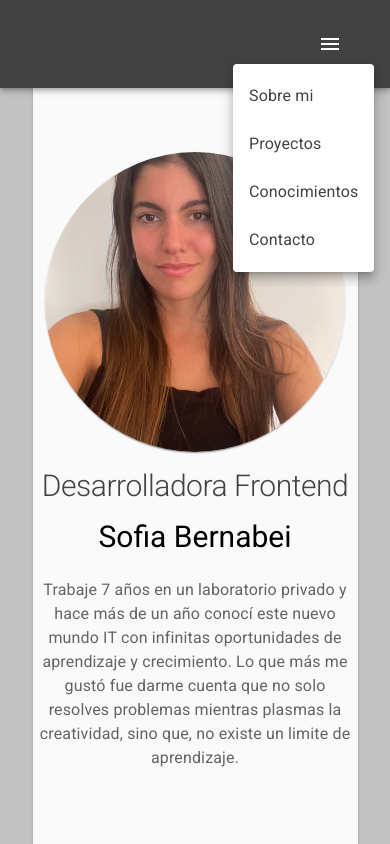
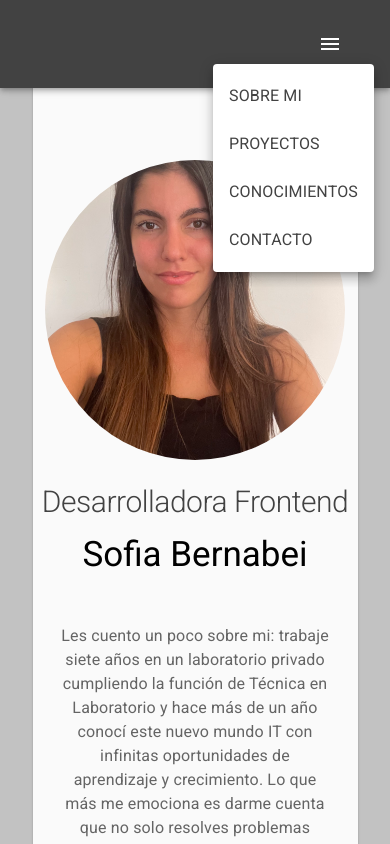
Before and after one commit to SOFIABERNABEICEJAS/Porfolio-SB, a React (Create React App) app: page / in a window 390 px wide. Both pictures are taken after a click on the button "menu". Shown: the top 844 px of the page. Built offline with nearby package versions, Linux system fonts and the light colour scheme.

Commit message:
sobre mi avatar y responsive

```diff
--- a/src/componentes/Conocimientos.js
+++ b/src/componentes/Conocimientos.js
@@ -50,6 +50,13 @@ const Conocimientos = () => {
 							mb: 8,
 							display: "flex",
 							justifyContent: "center",
+							fontSize: {
+								xl: 55,
+								lg: 50,
+								md: 50,
+								sm: 45,
+								xs: 37,
+							},
 						}}
 					>
 						CONOCIMIENTOS
--- a/src/componentes/Nav.js
+++ b/src/componentes/Nav.js
@@ -56,22 +56,22 @@ const Nav = () => {
 						>
 							<MenuItem onClick={handleClose}>
 								<Link href="#sobreMi" underline="none">
-									Sobre mi
+									SOBRE MI
 								</Link>
 							</MenuItem>
 							<MenuItem onClick={handleClose}>
 								<Link href="#proyectos" underline="none">
-									Proyectos
+									PROYECTOS
 								</Link>
 							</MenuItem>
 							<MenuItem onClick={handleClose}>
 								<Link href="#conocimientos" underline="none">
-									Conocimientos
+									CONOCIMIENTOS
 								</Link>
 							</MenuItem>
 							<MenuItem onClick={handleClose}>
 								<Link href="#contacto" underline="none">
-									Contacto
+									CONTACTO
 								</Link>
 							</MenuItem>
 						</Menu>
--- a/src/componentes/SobreMi.js
+++ b/src/componentes/SobreMi.js
@@ -1,11 +1,7 @@
 import Grid from "@mui/material/Grid";
 import Typography from "@mui/material/Typography";
-import Box from "@mui/material/Box";
-import Card from "@mui/material/Card";
-import CardMedia from "@mui/material/CardMedia";
 import sofia from "../img/sobreMi/sofia.png";
-import sofiaa from "../img/sobreMi/sofiaa.png";
-import CardContent from "@mui/material/CardContent";
+import Avatar from "@mui/material/Avatar";
 const SobreMi = () => {
 	return (
 		<Grid
@@ -22,9 +18,9 @@ const SobreMi = () => {
 				xs={10}
 				sx={{
 					pt: 18,
-					pb: 10,
+					pb: 2,
 					display: "flex",
-					alignItems: "center",
+					justifyContent: "center",
 					flexWrap: "wrap",
 					boxShadow: 1,
 					backgroundColor: "#fafafa",
@@ -37,19 +33,17 @@ const SobreMi = () => {
 					lg={4}
 					xl={4}
 					sx={{
-						m: 1,
+						mb: 2,
+						mt: 2,
 						display: "flex",
 						justifyContent: "center",
 					}}
 				>
-					<Card sx={{ width: 300, borderRadius: 900 }}>
-						<CardMedia
-							component="img"
-							height="300"
-							image={sofiaa}
-							alt="imagen personal"
-						/>
-					</Card>
+					<Avatar
+						alt="imagen personal Sofia Bernabei"
+						src={sofia}
+						sx={{ width: 300, height: 300 }}
+					/>
 				</Grid>
 
 				<Grid
@@ -62,6 +56,7 @@ const SobreMi = () => {
 						display: "flex",
 						flexDirection: "column",
 						alignItems: "center",
+						justifyContent: "center",
 						textAlign: "center",
 					}}
 				>
@@ -91,11 +86,11 @@ const SobreMi = () => {
 							alignItems: "center",
 							textAlign: "center",
 							fontSize: {
-								xl: 60,
-								lg: 60,
-								md: 50,
+								xl: 55,
+								lg: 50,
+								md: 45,
 								sm: 35,
-								xs: 30,
+								xs: 35,
 							},
 						}}
 					>
@@ -107,14 +102,16 @@ const SobreMi = () => {
 						sx={{
 							mt: 2,
 							mb: 4,
+							p: 3,
 							textAlign: "center",
 						}}
 					>
-						Trabaje 7 años en un laboratorio privado y hace más de un año conocí
-						este nuevo mundo IT con infinitas oportunidades de aprendizaje y
-						crecimiento. Lo que más me gustó fue darme cuenta que no solo
-						resolves problemas mientras plasmas la creatividad, sino que, no
-						existe un limite de aprendizaje.
+						Les cuento un poco sobre mi: trabaje siete años en un laboratorio
+						privado cumpliendo la función de Técnica en Laboratorio y hace más
+						de un año conocí este nuevo mundo IT con infinitas oportunidades de
+						aprendizaje y crecimiento. Lo que más me emociona es darme cuenta
+						que no solo resolves problemas mientras aplicas la creatividad, sino
+						que, no existe un límite de aprendizaje.
 					</Typography>
 				</Grid>
 			</Grid>
```
Also changed, not shown: src/img/sobreMi/sofia.png, src/img/sobreMi/sofiaa.png (deleted).
